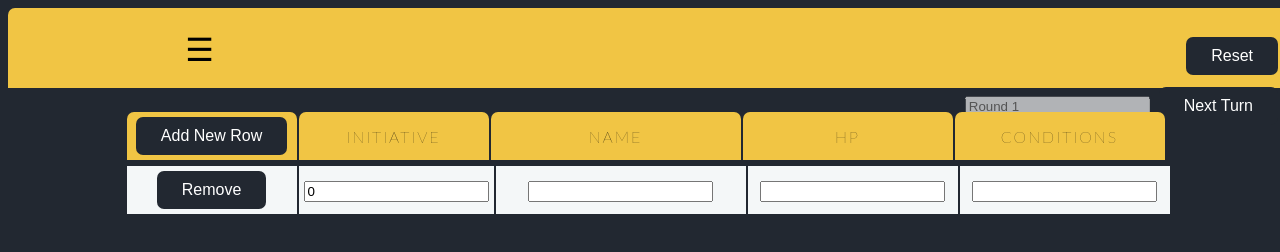
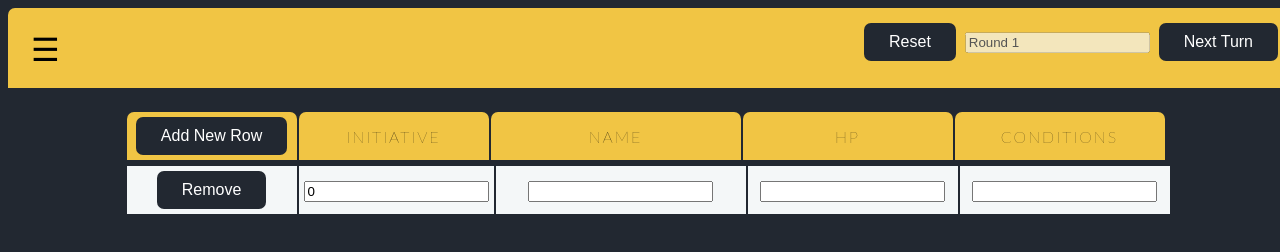
Before and after one commit to AlejandroSotoCastro/Initiative_Counter, a plain HTML site: page index.html in a window 1280 px wide. Drawn offline with Linux system fonts and the light colour scheme.

Commit message:
Apply suggestions from code review
Co-authored-by: ShuuMakengi <65913123+ShuuMakengi@users.noreply.github.com>

```diff
--- a/style.css
+++ b/style.css
@@ -1,8 +1,9 @@
 .hamburger-menu {
   display: inline-block;
   margin-right: 15px;
-  position: relative;
-  padding-right: 74%;
+  left: 15px;
+  position: absolute;
+  text-align: left;
 }
 
 .menu-icon {
@@ -33,7 +34,6 @@
   position: relative;
   top: 100%;
   bottom: -120%;
-  right: -20px;
   z-index: 99;
   font-size: 16px;
 }
```
